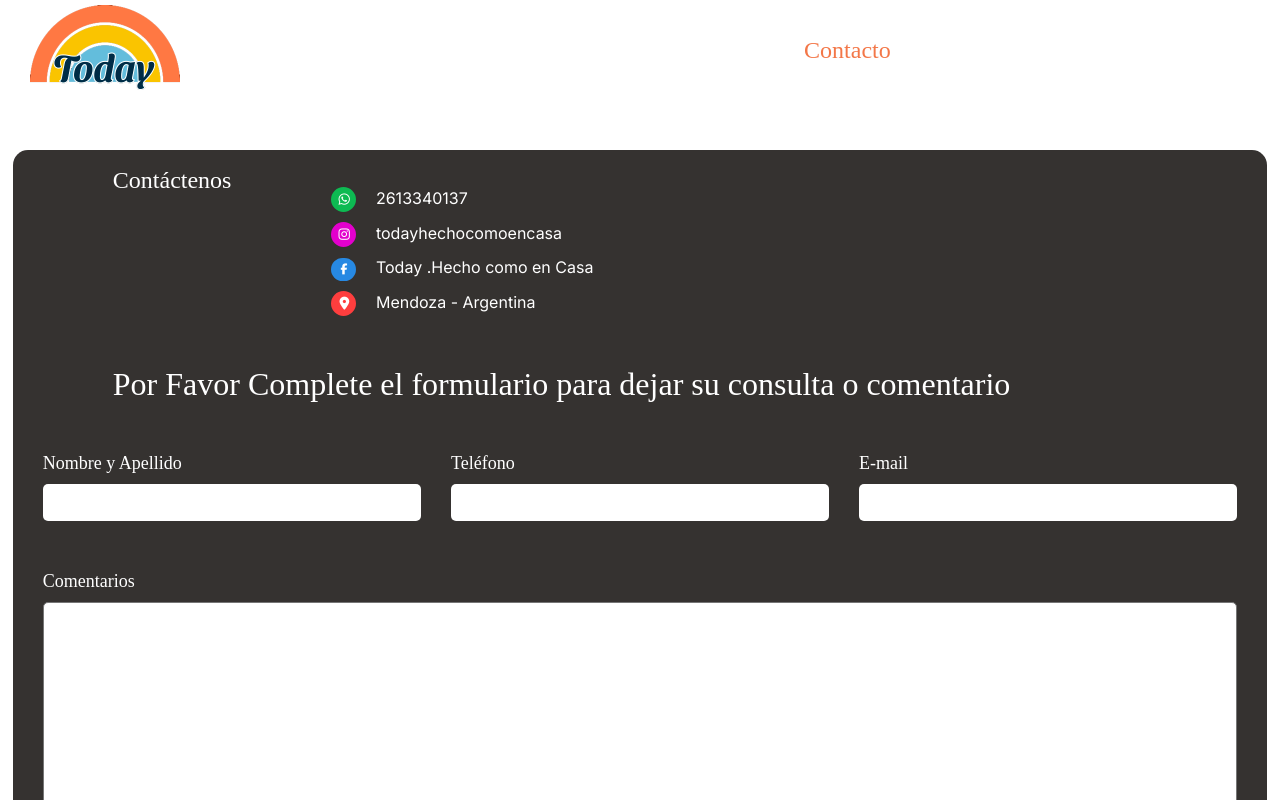
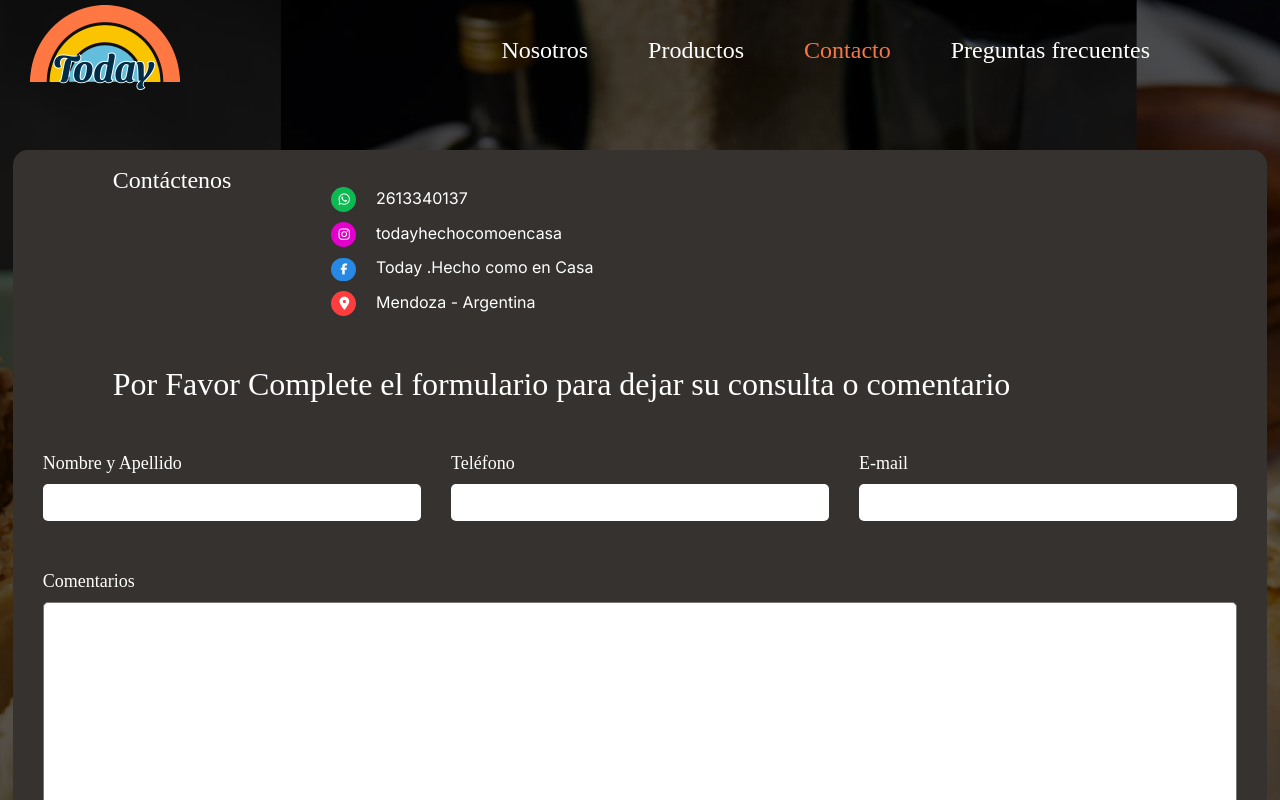
Before and after one commit to darolp/DISTRIBUIDORA-TODAY, a React (Vite) app: page /contact in a window 1280 px wide. Shown: the top 800 px of the page. Built offline with nearby package versions, Linux system fonts and the light colour scheme; a web font is replaced by a local one.

Commit message:
cambiosContacto

```diff
--- a/src/index.css
+++ b/src/index.css
@@ -308,6 +308,7 @@ p {
 .navHome ul a{
   text-decoration: none;
   color: black;
+  font-style: var(--textos);
 }
 
 .navHome ul li{
@@ -405,6 +406,7 @@ p {
 .navNosotros ul a{
   text-decoration: none;
   color: black;
+  font-style: var(--textos);
 }
 
 .navNosotros ul li{
@@ -427,8 +429,9 @@ p {
 .contactoContainer {
   display: flex;
   justify-content: center;
-  margin-top: 150px;
-  margin-bottom: 50px;
+  padding-top: 150px;
+  padding-bottom: 50px;
+  background-image: url('./assets/imgs/Fondo.png');
 }
 
 .contactoContainerSub {
```
